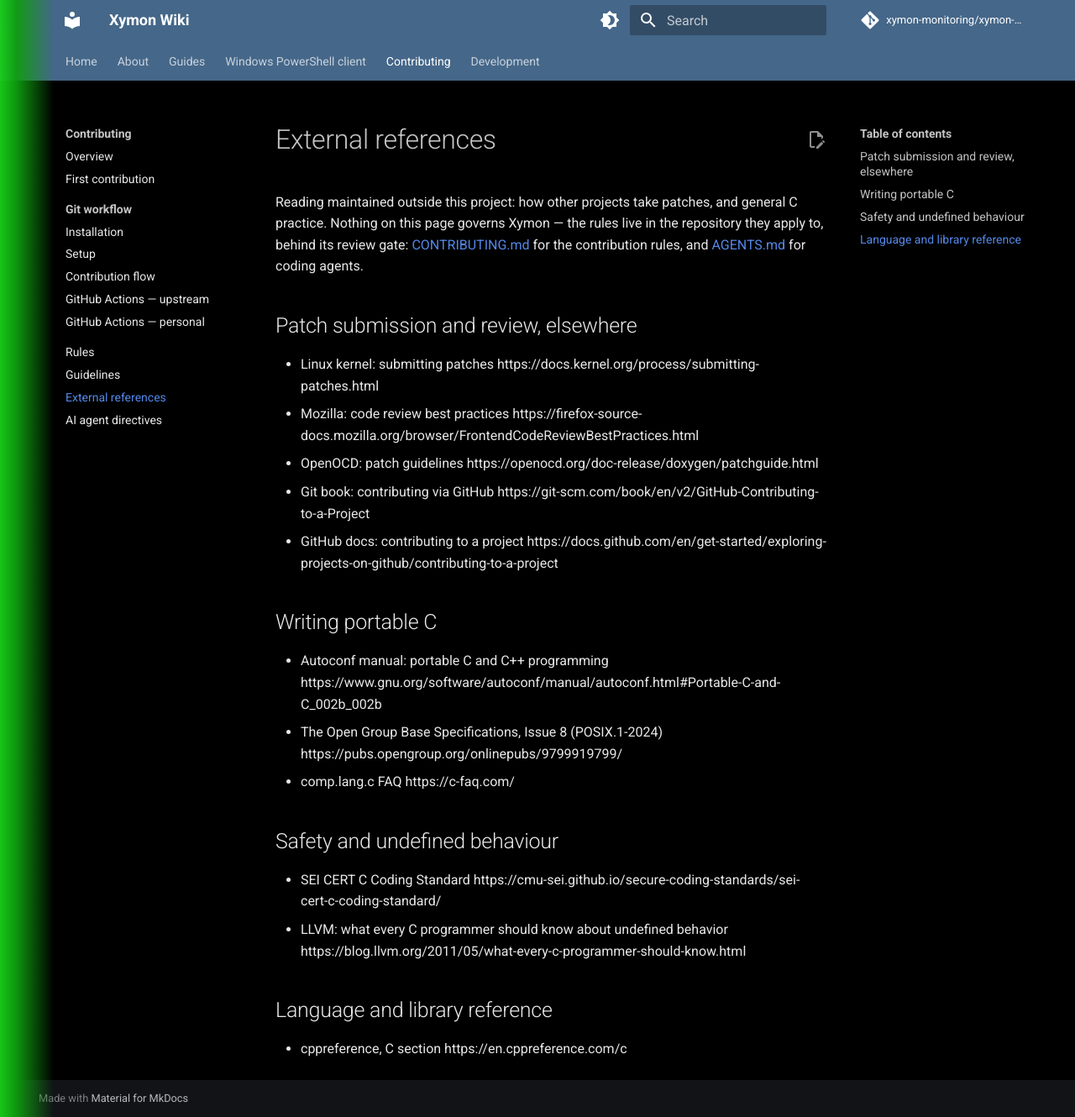
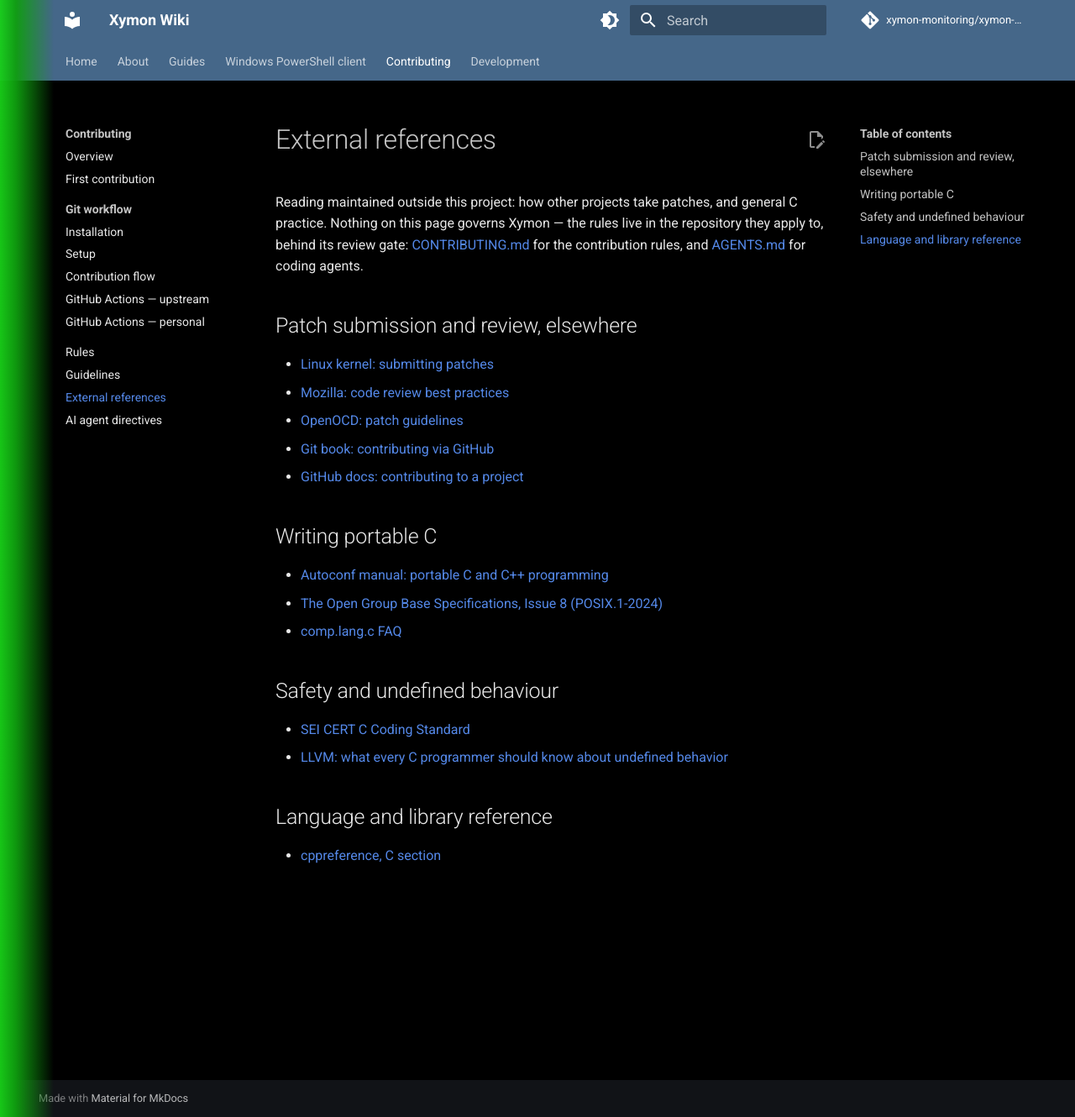
Before and after one commit to xymon-monitoring/xymon-wiki, an MkDocs documentation site: the page built from docs/contributing/external-references.md, in a window 1280 px wide and 1330 px high. Shown: the whole window at 84% size. Built offline with MkDocs 1.6.1 and Material for MkDocs 9.7.7, drawn with Linux system fonts in a browser that asks for light colours; comment, search, counter and statistics services are not loaded; some of the changed lines change nothing that is shown.

Commit message:
contributing: make the reference links clickable
The page wrote each entry as a label with the URL bare on the next line. GitHub
auto-links a bare URL when you read the file there, so the style looked fine in
review; Python-Markdown does not, and mkdocs.yml enables no extension that adds
it, so on the published site all eleven rendered as plain text.

Written as ordinary Markdown links instead, which is the form the rest of the
wiki already uses. The alternative -- enabling pymdownx.magiclink -- would fix
any other page with the same problem, but it changes rendering site-wide and
turns on repository-link shorthand as well.

No URL text changed.

```diff
--- a/docs/contributing/external-references.md
+++ b/docs/contributing/external-references.md
@@ -11,37 +11,26 @@ coding agents.
 ## Patch submission and review, elsewhere
 
 
-- Linux kernel: submitting patches
-  https://docs.kernel.org/process/submitting-patches.html
-- Mozilla: code review best practices
-  https://firefox-source-docs.mozilla.org/browser/FrontendCodeReviewBestPractices.html
-- OpenOCD: patch guidelines
-  https://openocd.org/doc-release/doxygen/patchguide.html
-- Git book: contributing via GitHub
-  https://git-scm.com/book/en/v2/GitHub-Contributing-to-a-Project
-- GitHub docs: contributing to a project
-  https://docs.github.com/en/get-started/exploring-projects-on-github/contributing-to-a-project
+- [Linux kernel: submitting patches](https://docs.kernel.org/process/submitting-patches.html)
+- [Mozilla: code review best practices](https://firefox-source-docs.mozilla.org/browser/FrontendCodeReviewBestPractices.html)
+- [OpenOCD: patch guidelines](https://openocd.org/doc-release/doxygen/patchguide.html)
+- [Git book: contributing via GitHub](https://git-scm.com/book/en/v2/GitHub-Contributing-to-a-Project)
+- [GitHub docs: contributing to a project](https://docs.github.com/en/get-started/exploring-projects-on-github/contributing-to-a-project)
 
 ## Writing portable C
 
 
-- Autoconf manual: portable C and C++ programming
-  https://www.gnu.org/software/autoconf/manual/autoconf.html#Portable-C-and-C_002b_002b
-- The Open Group Base Specifications, Issue 8 (POSIX.1-2024)
-  https://pubs.opengroup.org/onlinepubs/9799919799/
-- comp.lang.c FAQ
-  https://c-faq.com/
+- [Autoconf manual: portable C and C++ programming](https://www.gnu.org/software/autoconf/manual/autoconf.html#Portable-C-and-C_002b_002b)
+- [The Open Group Base Specifications, Issue 8 (POSIX.1-2024)](https://pubs.opengroup.org/onlinepubs/9799919799/)
+- [comp.lang.c FAQ](https://c-faq.com/)
 
 ## Safety and undefined behaviour
 
 
-- SEI CERT C Coding Standard
-  https://cmu-sei.github.io/secure-coding-standards/sei-cert-c-coding-standard/
-- LLVM: what every C programmer should know about undefined behavior
-  https://blog.llvm.org/2011/05/what-every-c-programmer-should-know.html
+- [SEI CERT C Coding Standard](https://cmu-sei.github.io/secure-coding-standards/sei-cert-c-coding-standard/)
+- [LLVM: what every C programmer should know about undefined behavior](https://blog.llvm.org/2011/05/what-every-c-programmer-should-know.html)
 
 ## Language and library reference
 
 
-- cppreference, C section
-  https://en.cppreference.com/c
+- [cppreference, C section](https://en.cppreference.com/c)
```
